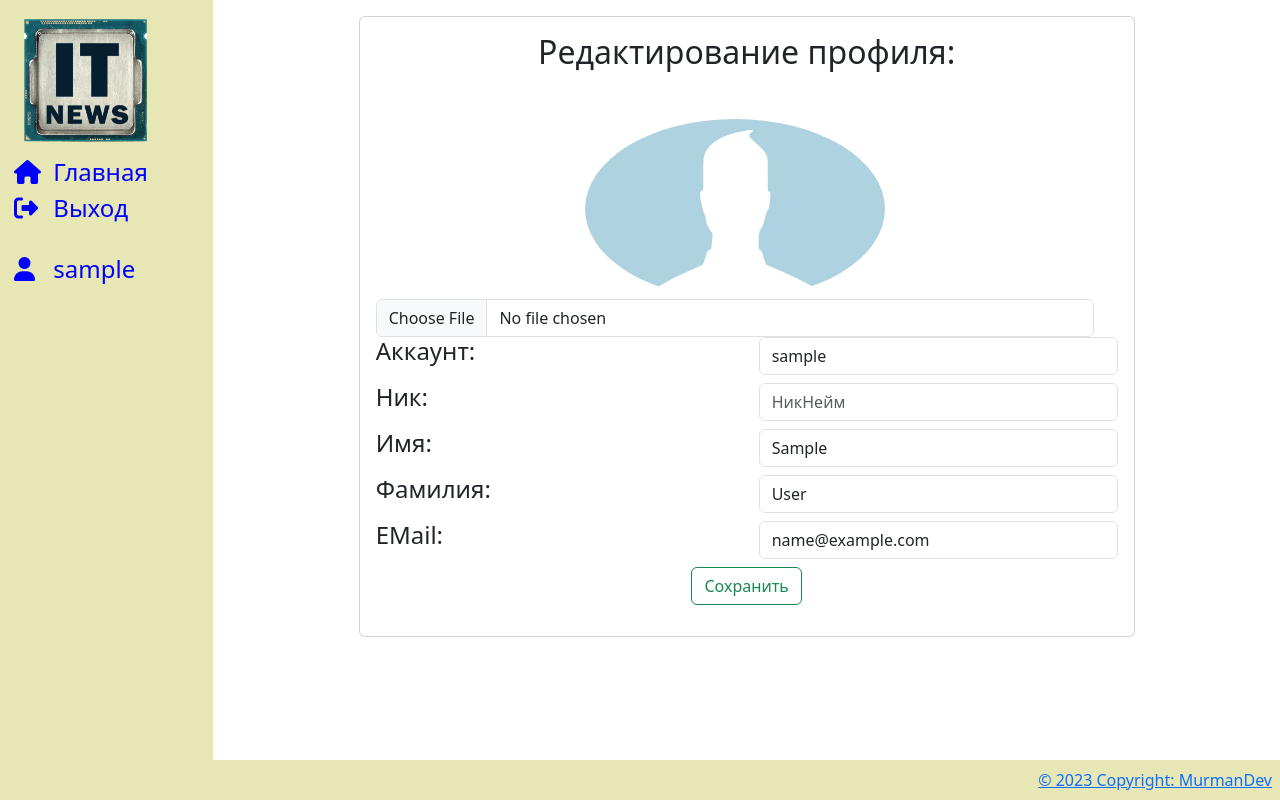
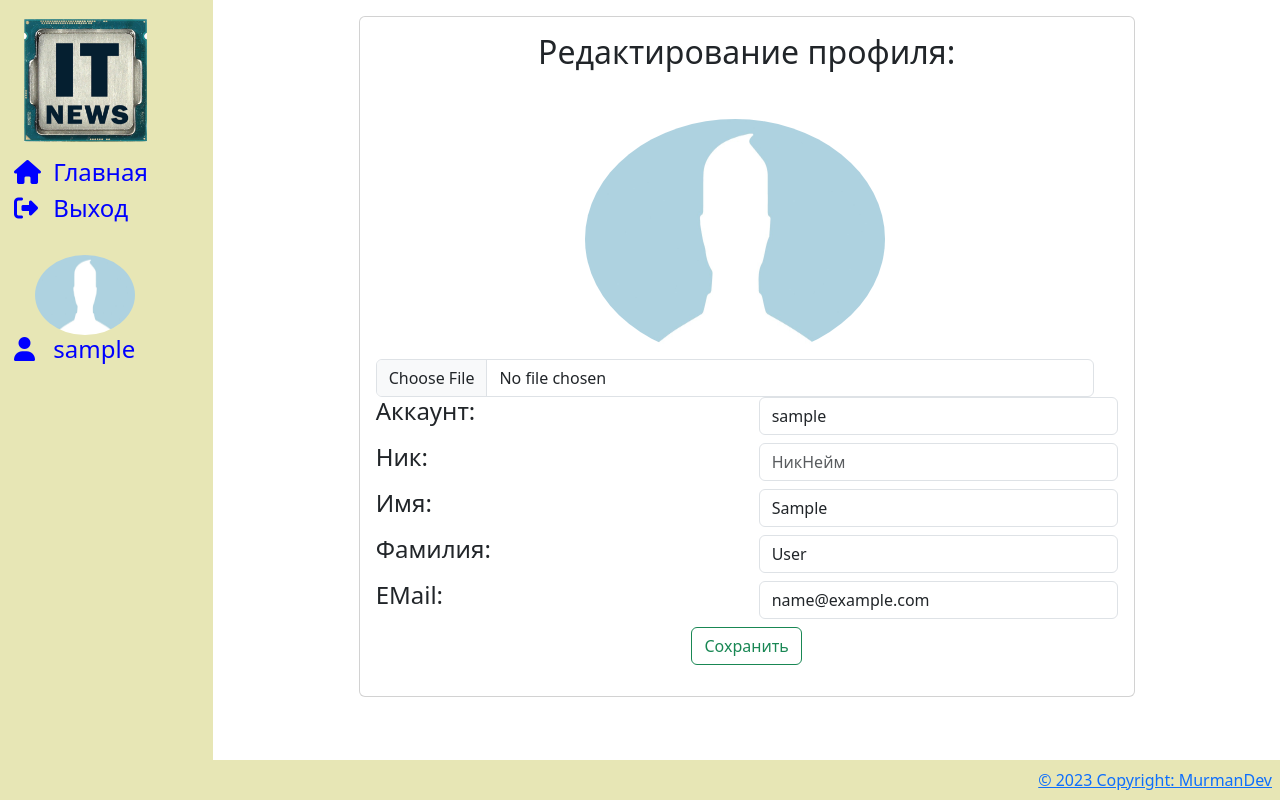
Before and after one commit to murmandev/dz-rtk, a Django app: page /accounts/profile/update in a window 1280 px wide. Run offline with Django 4.2, Linux system fonts and the light colour scheme; the visitor is signed in with stand-in values (Sample User, id 1); data comes from the database, SQL or seed files in the repository; some libraries are stand-ins or nearby versions.

Commit message:
Поправил интерфейс

```diff
--- a/core/templates/core/nav.html
+++ b/core/templates/core/nav.html
@@ -89,13 +89,20 @@
 
         <br>
 
+
+        <div class="row">
+        <div class="col-md-10 d-none d-xl-block text-center">
+                <img src="{{ request.user.account.account_image.url }}" alt="{{ request.user.username }}" class="rounded-circle" width="100" height="80">
+            </div>
+        </div>
+
         <div class="row">
             <div class="d-xl-none col-12">
                 <h3 class="colnav">
-                    <a class="{% if nav_bar_color == 'profile' %} link_active {% else %} link {% endif %}" title="Профиль пользователя" href="{% url 'profile' %}">
-                        <i class="fa-solid fa-user"></i>
-                    </a>
-                </h3>
+                    <div class="d-xl-none col-12 text-start">
+                        <a href="{% url 'profile' %}" title="Профиль пользователя"><img src="{{ request.user.account.account_image.url }}" alt="{{ request.user.username }}" class="rounded-circle" width="50" height="50"> </a>
+                    </div>
+                 </h3>
             </div>
             <div class="d-none d-xl-block col-md-2 gx-1">
                 <h4 class="colnav"><i class="fa-solid fa-user"></i></h4>
@@ -106,6 +113,8 @@
                 </a>
             </div>
         </div>
+
+
 
 
     {% else %}
--- a/dznews/settings.py
+++ b/dznews/settings.py
@@ -24,7 +24,7 @@ BASE_DIR = Path(__file__).resolve().parent.parent
 SECRET_KEY = 'django-insecure-w-j-7(7yg5kowikc1y#7e1ip_anheve7sjhym1tc-=isvai7z#'
 
 # SECURITY WARNING: don't run with debug turned on in production!
-DEBUG = False
+DEBUG = True
 
 ALLOWED_HOSTS = ['*']
 
--- a/users/templates/users/profile.html
+++ b/users/templates/users/profile.html
@@ -13,7 +13,7 @@
                         <div class="row">
                             <div class="col-12">
                                 <img src="{{ request.user.account.account_image.url }}" alt="{{ request.user.username }}"
-                                class="rounded-circle" width="300" height="180">
+                                class="rounded-circle" width="300" height="240">
                             </div>
                         </div>
 
--- a/users/templates/users/profile_edit.html
+++ b/users/templates/users/profile_edit.html
@@ -16,7 +16,7 @@
                         <div class="row card-text">
                             <div class="row">
                                 <div class="col-12">
-                                    <img src="{{ request.user.account.account_image.url }}" alt="{{ request.user.username }}" class="rounded-circle" width="300" height="180">
+                                    <img src="{{ request.user.account.account_image.url }}" alt="{{ request.user.username }}" class="rounded-circle" width="300" height="240">
                                     {{ account_form.account_image }}
                                 </div>
 
--- a/users/views.py
+++ b/users/views.py
@@ -31,7 +31,7 @@ def register(request):
             return redirect('login')
     else:
         form = UserCreationForm()
-    context = {'form': form}
+        context = {'form': form}
     return render(request, 'users/register.html', context)
 
 
```
Also changed, not shown: README.md, users/migrations/0005_alter_account_gender.py (added), 1 other file.
